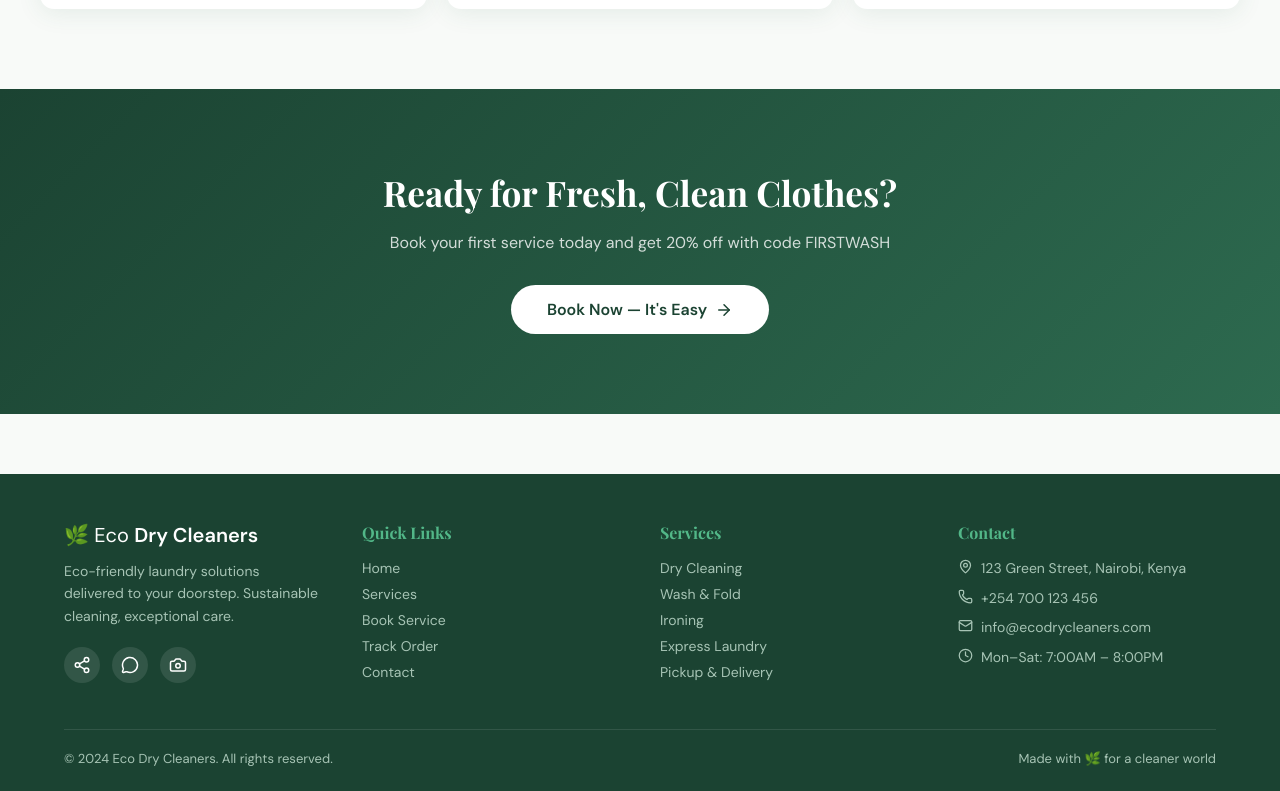
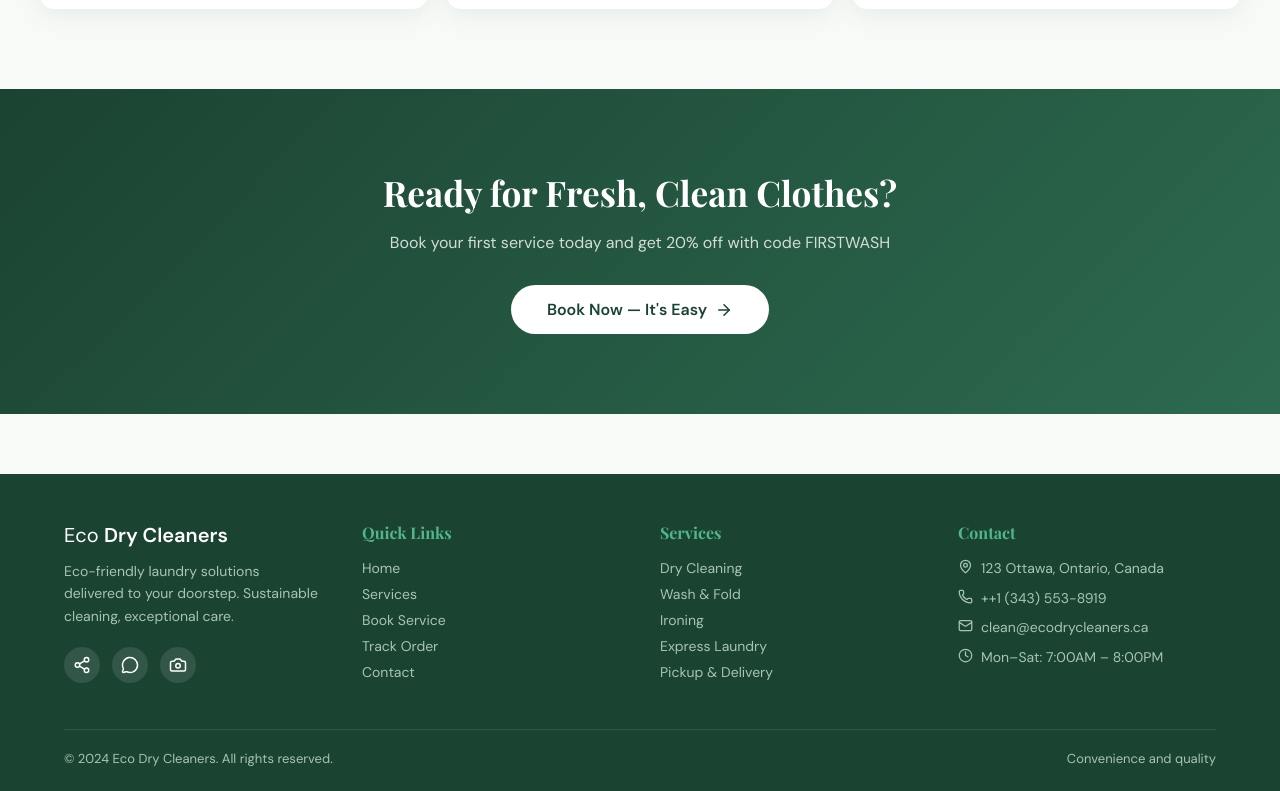
Before and after one commit to megamind-pixel/eco-dry-cleaners, a React (Create React App) app: page / in a window 1280 px wide. Shown: the part 2168-2959 px from the top of the page. Built offline with nearby package versions, Linux system fonts and the light colour scheme.

Commit message:
Update Footer.js

```diff
--- a/src/components/Footer.js
+++ b/src/components/Footer.js
@@ -8,7 +8,7 @@ export default function Footer() {
       <div style={styles.container}>
         <div style={styles.grid}>
           <div>
-            <div style={styles.logo}>🌿 Eco <strong>Dry Cleaners</strong></div>
+            <div style={styles.logo}> Eco <strong>Dry Cleaners</strong></div>
             <p style={styles.desc}>Eco-friendly laundry solutions delivered to your doorstep. Sustainable cleaning, exceptional care.</p>
             <div style={styles.socials}>
               <a href="#!" style={styles.social}><Share2 size={18} /></a>
@@ -30,15 +30,15 @@ export default function Footer() {
           </div>
           <div>
             <h4 style={styles.colTitle}>Contact</h4>
-            <div style={styles.contactItem}><MapPin size={15} /> 123 Green Street, Nairobi, Kenya</div>
-            <div style={styles.contactItem}><Phone size={15} /> +254 700 123 456</div>
-            <div style={styles.contactItem}><Mail size={15} /> info@ecodrycleaners.com</div>
+            <div style={styles.contactItem}><MapPin size={15} /> 123 Ottawa, Ontario, Canada</div>
+            <div style={styles.contactItem}><Phone size={15} /> ++1 (343) 553-8919</div>
+            <div style={styles.contactItem}><Mail size={15} /> clean@ecodrycleaners.ca</div>
             <div style={styles.contactItem}><Clock size={15} /> Mon–Sat: 7:00AM – 8:00PM</div>
           </div>
         </div>
         <div style={styles.bottom}>
           <span>© 2024 Eco Dry Cleaners. All rights reserved.</span>
-          <span>Made with 🌿 for a cleaner world</span>
+          <span>Convenience and quality</span>
         </div>
       </div>
     </footer>
```
